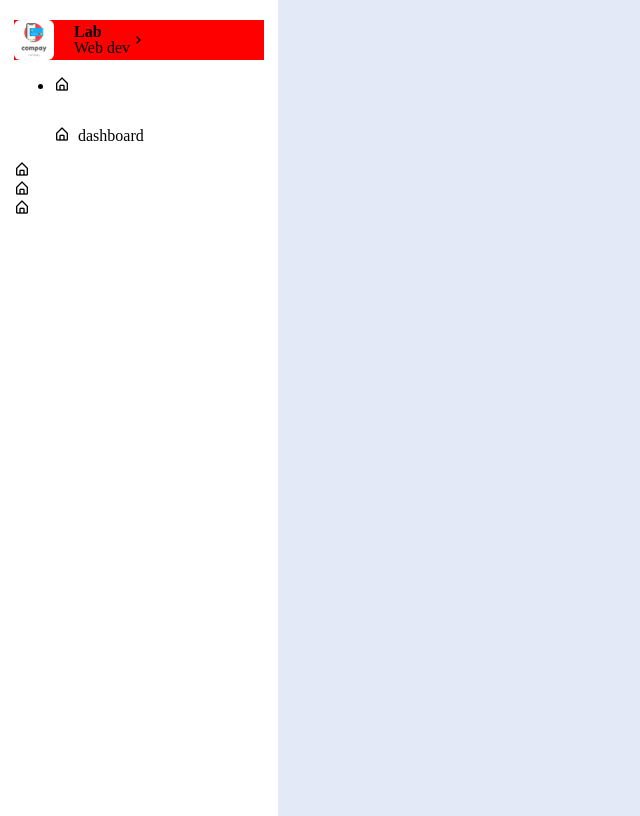
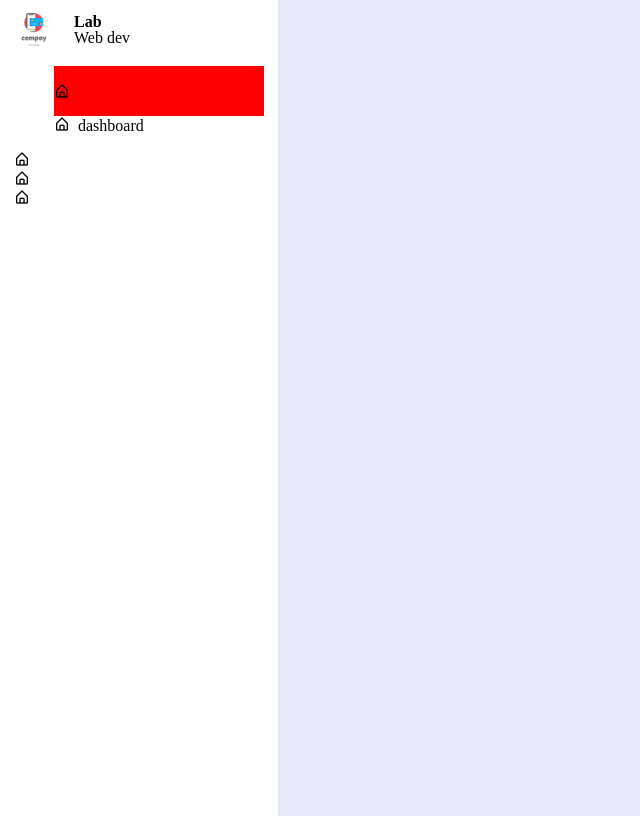
Before and after one commit to christianoliverahuerta/NginxUnit, a plain HTML site: page index.html in a window 1280 px wide. Shown: the whole page, without its empty margins (0-640 px from the left). Drawn offline with nearby package versions, Linux system fonts and the light colour scheme.

Commit message:
hoja de estilos

```diff
--- a/css/styles.css
+++ b/css/styles.css
@@ -62,6 +62,7 @@ height: 100vh;
 background: var(--body-color);
 }
 
+/***** Resuable CSS********/
 .sidebar .text{
 font-size: 16px;
 font-weight: 500;
@@ -74,6 +75,7 @@ display: flex;
 align-items: center;
 }
 
+/***** Sidebar********/
 .sidebar{
 position: fixed;
 top:0;
@@ -86,15 +88,16 @@ background: var(--sidebar-color);
 
 .sidebar li{
 height: 50px;
-}
-
-.sidebar header{
-position: relative;
 background: red;
 margin-top: 10px;
 list-style: none;
 display: flex;
 align-items:center;
+}
+
+.sidebar header{
+position: relative;
+
 }
 
 .sidebar .image-text img{
@@ -119,3 +122,19 @@ font-weight: 600;
 .header-text .profession{
 margin-top: -2px;
 }
+
+.sidebar header .toggle{
+position: absolute;
+top: 50%
+left: -25px;
+transform: translateV(-50%);
+height: 25px;
+width: 25px
+background: var(--primary-color);
+display: flex;
+align-items: center;
+justify-content: center;
+border-radius: 50%;
+color: var(--sidebar-color);
+font-size: 22px;
+}
```
